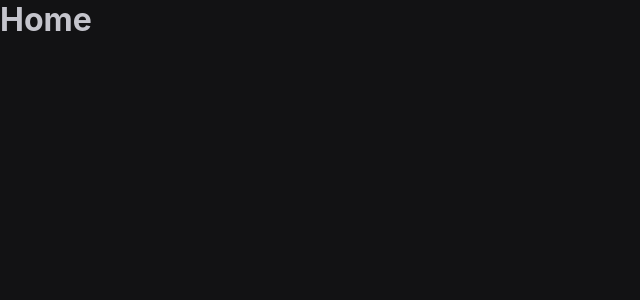
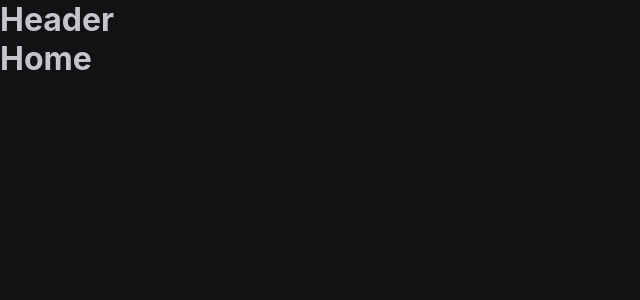
Before and after one commit to fpsaraiva/ignite-react-pomodoro, a React (Vite) app: page / in a window 1280 px wide. Shown: the top 300 px of the page, without its empty margins (0-640 px from the left). Built offline with nearby package versions, Linux system fonts and the light colour scheme.

Commit message:
created default layout with header

```diff
--- a/src/Router.tsx
+++ b/src/Router.tsx
@@ -2,12 +2,15 @@
 
 import History from "./pages/History";
 import Home from "./pages/Home";
+import DefaultLayout from "./layouts/DefaultLayout";
 
 function Router() {
     return (
         <Routes>
-            <Route path="/" element={<Home />} />
-            <Route path="/history" element={<History />} />
+            <Route path="/" element={<DefaultLayout />}>
+                <Route path="/" element={<Home />} />
+                <Route path="/history" element={<History />} />
+            </Route>
         </Routes>
     )
 }
--- /dev/null
+++ b/src/components/Header.tsx
@@ -0,0 +1,9 @@
+function Header() {
+    return (
+        <div>
+            <h1>Header</h1>
+        </div>
+    );
+};
+
+export default Header
--- /dev/null
+++ b/src/layouts/DefaultLayout.tsx
@@ -0,0 +1,14 @@
+import { Outlet } from "react-router-dom";
+
+import Header from "../components/Header";
+
+function DefaultLayout() {
+    return (
+        <div>
+            <Header />
+            <Outlet />
+        </div>
+    );
+};
+
+export default DefaultLayout
```
